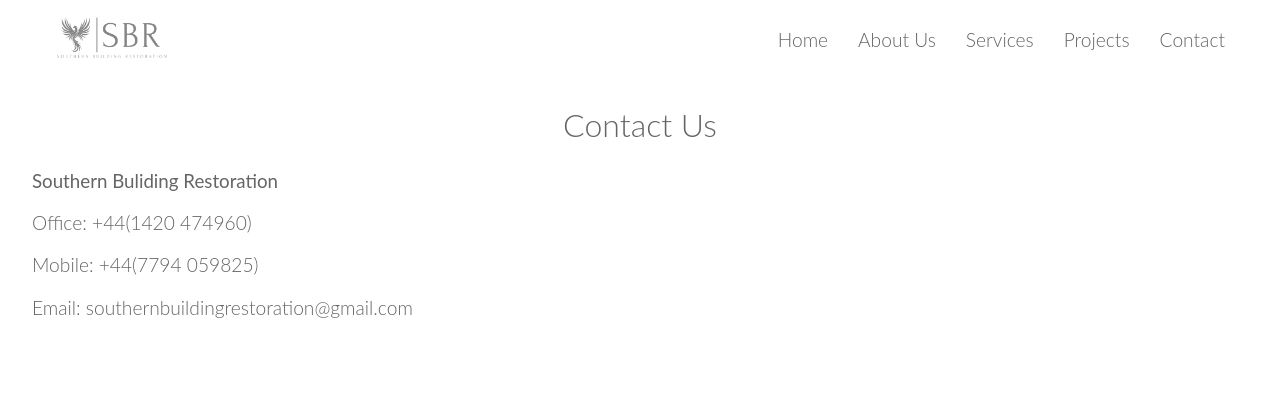
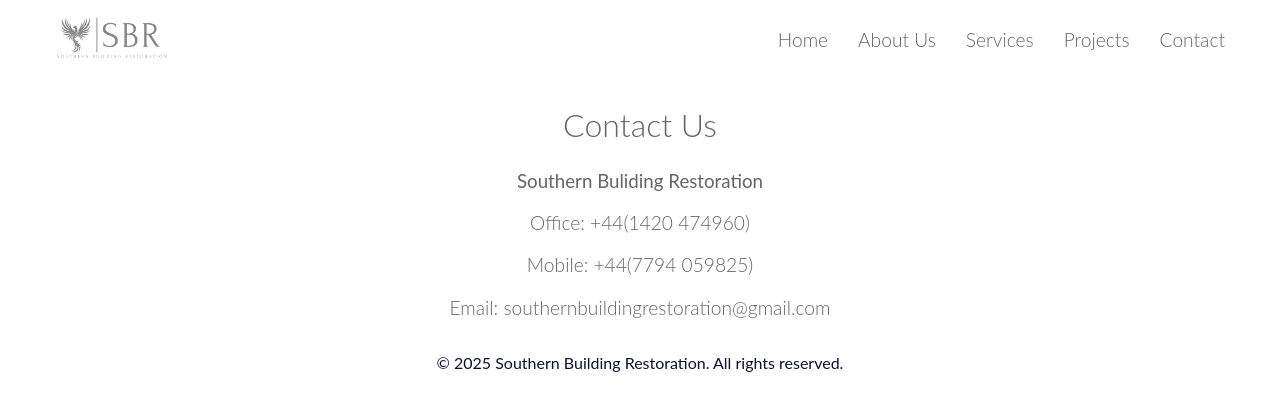
Before and after one commit to dvanpelt-hub/southern-building-restoration, a React (Create React App) app: page /contact in a window 1280 px wide. Shown: the top 410 px of the page. Built offline with nearby package versions, Linux system fonts and the light colour scheme.

Commit message:
updated contact styling

```diff
--- a/src/components/Contact/Contact.css
+++ b/src/components/Contact/Contact.css
@@ -53,4 +53,9 @@
   .contact-form {
     padding: 25px;
   }
+  .contact-container-content {
+    text-align: center;
+    margin-left: 0;
+    margin-bottom: auto;
+  }
 }
```
